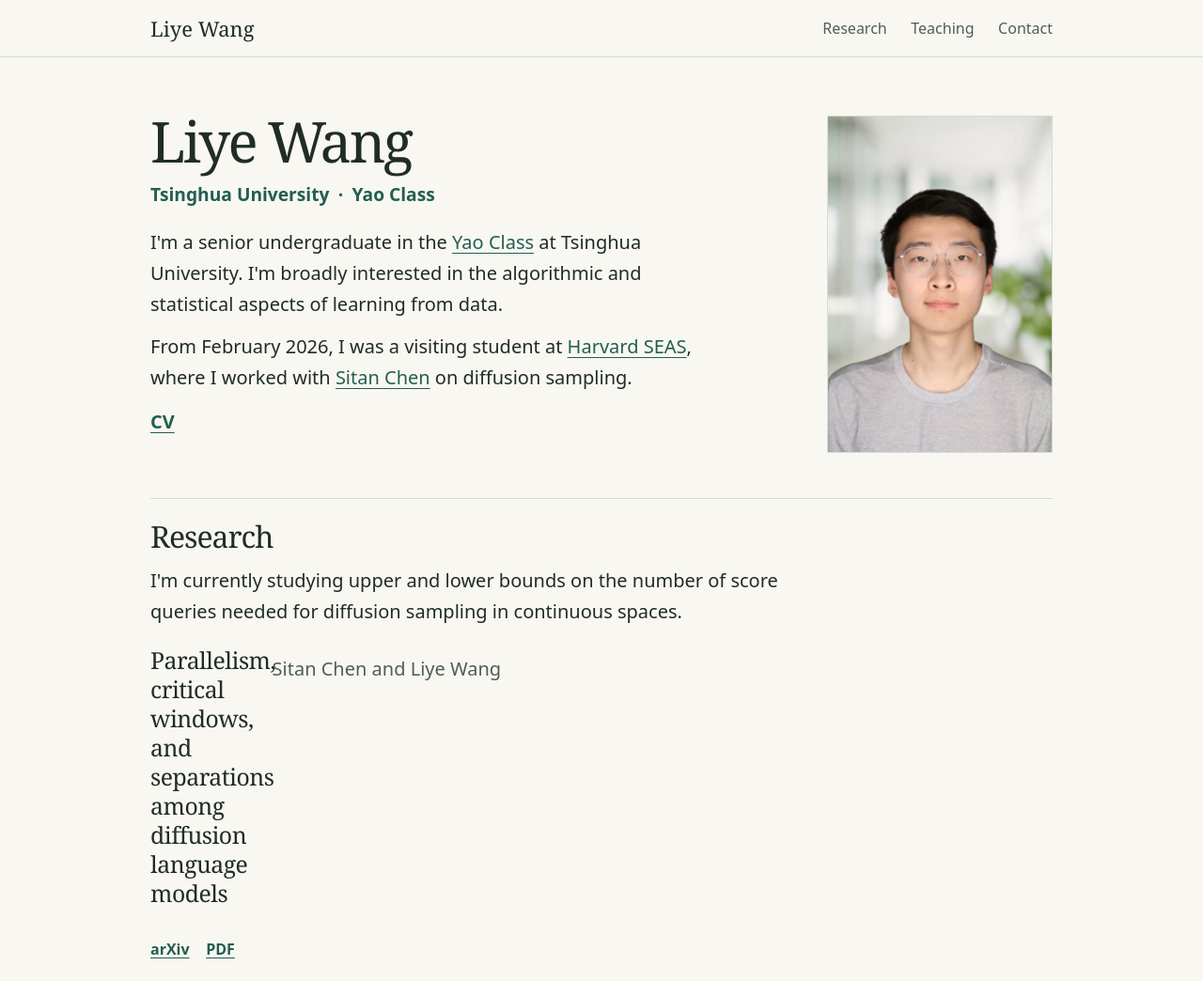
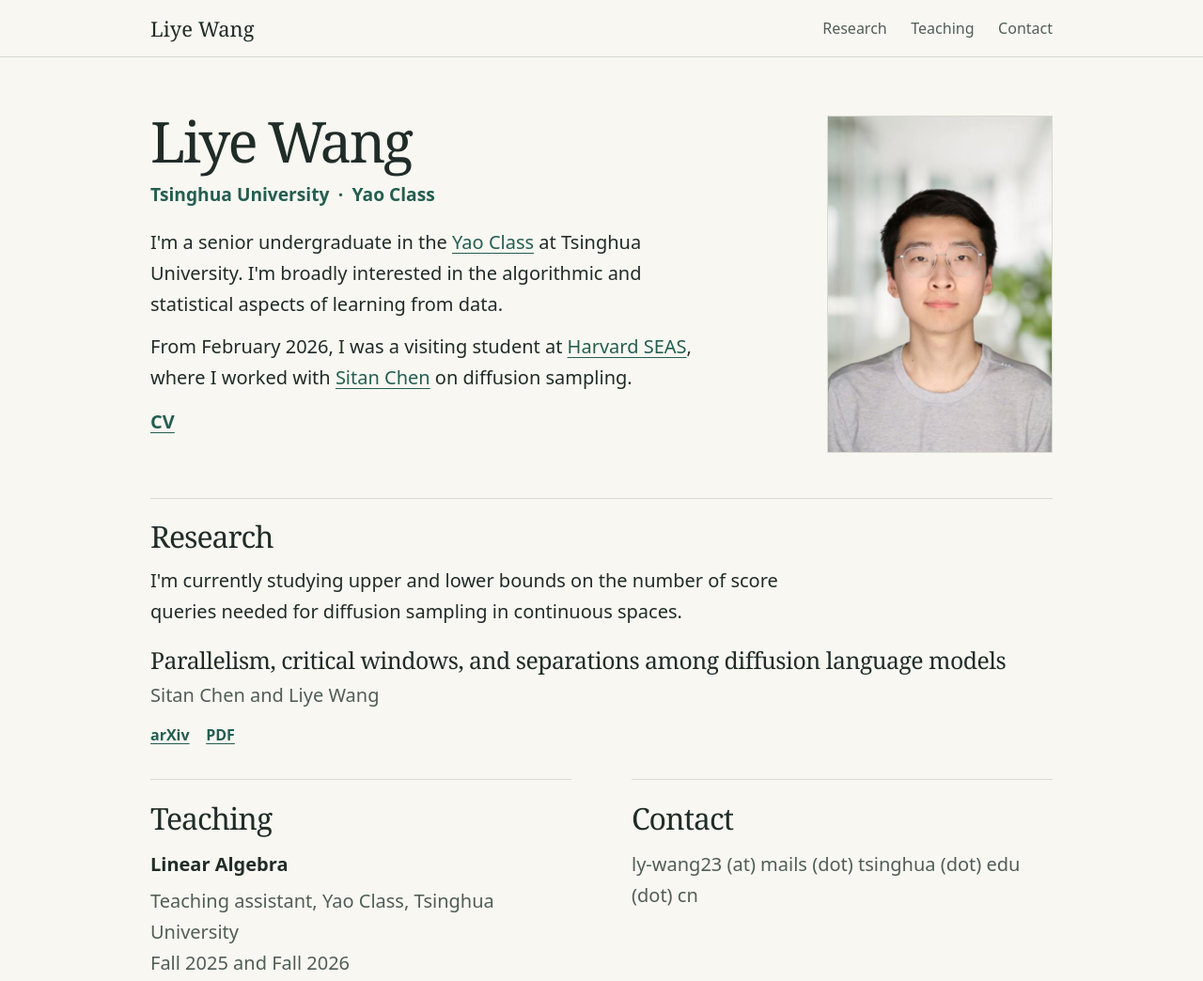
Before and after one commit to Prince-Polo/prince-polo.github.io, a plain HTML site: page index.html in a window 1280 px wide. Shown: the top 1044 px of the page at 94% size. Drawn offline with Linux system fonts and the light colour scheme.

Commit message:
Update styles.css

```diff
--- a/styles.css
+++ b/styles.css
@@ -296,3 +296,17 @@ h3 a:hover {
   .class-affiliation { display: block; }
   .affiliation-divider { display: none; }
 }
+
+.research-section .paper {
+  display: block;
+}
+
+.research-section .paper h3 {
+  width: auto;
+  max-width: none;
+  margin: 0 0 0.3rem;
+}
+
+.research-section .paper .authors {
+  margin: 0 0 0.5rem;
+}
```
